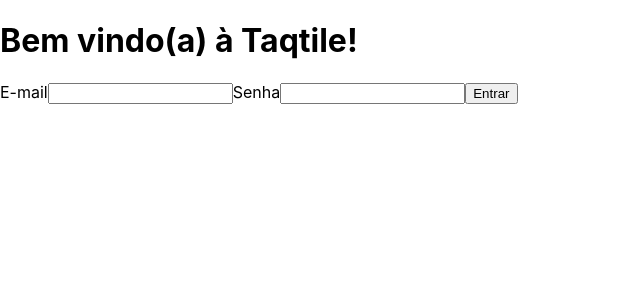
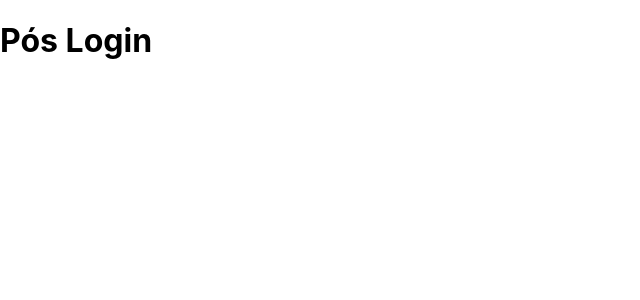
Before and after one commit to indigotech/onboard-guilherme-albuquerque, a React (Create React App) app in the folder adventure-beta/: page /home in a window 1280 px wide. Shown: the top 300 px of the page, without its empty margins (0-640 px from the left). Built offline with nearby package versions, Linux system fonts and the light colour scheme.

Commit message:
redirection page after successful login

```diff
--- a/adventure-beta/package.json
+++ b/adventure-beta/package.json
@@ -11,9 +11,11 @@
     "@types/node": "12.12.55",
     "@types/react": "16.9.49",
     "@types/react-dom": "16.9.8",
+    "@types/react-router-dom": "5.1.5",
     "graphql": "15.3.0",
     "react": "16.13.1",
     "react-dom": "16.13.1",
+    "react-router-dom": "^5.2.0",
     "react-scripts": "3.4.3",
     "typescript": "3.7.5"
   },
--- a/adventure-beta/src/App.tsx
+++ b/adventure-beta/src/App.tsx
@@ -1,80 +1,21 @@
-import React, { useState } from "react";
-import { ApolloClient, InMemoryCache, gql } from "@apollo/client";
-
-const client = new ApolloClient({
-  uri: "https://tq-template-server-sample.herokuapp.com/graphql",
-  cache: new InMemoryCache(),
-});
+import React from "react";
+import LoginPage from "./container/LoginPage/index";
+import BlankPage from "./container/BlankPage/index";
+import { BrowserRouter, Route, Switch } from "react-router-dom";
 
 function App() {
-  const [loginInput, setLogin] = useState<string>("");
-  const [passwordInput, setPassword] = useState<string>("");
+  return (
+    <BrowserRouter>
+      <Switch>
+        <Route exact path={"/"}>
+          <LoginPage />
+        </Route>
 
-  const handleOnSubmit = (e: React.FormEvent) => {
-    e.preventDefault();
-    client
-      .mutate({
-        mutation: gql`
-          mutation {
-            login(data: { email: "${loginInput}", password: "${passwordInput}" }) {
-              token
-            }
-          }
-        `,
-      })
-      .then((resp) => {
-        localStorage.setItem("@adventure-beta/token", resp.data.login.token);
-      })
-      .catch((err) => {
-        alert(err);
-      });
-  };
-
-  const handleLoginInputChange = (
-    event: React.ChangeEvent<HTMLInputElement>
-  ) => {
-    setLogin(event.target.value);
-  };
-
-  const handlePasswordInputChange = (
-    event: React.ChangeEvent<HTMLInputElement>
-  ) => {
-    setPassword(event.target.value);
-  };
-
-  return (
-    <div>
-      <h1>Bem vindo(a) à Taqtile!</h1>
-      <form onSubmit={handleOnSubmit}>
-        <label>
-          {"E-mail"}
-
-          <input
-            type="email"
-            required={true}
-            pattern="[a-z0-9._%+-]+@[a-z0-9.-]+\.[a-z]{2,}$"
-            onChange={handleLoginInputChange}
-            value={loginInput}
-          />
-        </label>
-
-        <label>
-          {"Senha"}
-
-          <input
-            type="password"
-            required={true}
-            pattern="(?=.*\d)(?=.*[a-z]).{7,}"
-            onChange={handlePasswordInputChange}
-            value={passwordInput}
-            title=" A sua senha deve ter pelo menos 7 caracteres e conter pelo menos:
-            uma letra minúscula e um dígito. "
-          />
-        </label>
-
-        <input type="submit" value="Entrar" />
-      </form>
-    </div>
+        <Route exact path={"/home"}>
+          <BlankPage />
+        </Route>
+      </Switch>
+    </BrowserRouter>
   );
 }
 
--- /dev/null
+++ b/adventure-beta/src/container/BlankPage/index.tsx
@@ -0,0 +1,7 @@
+import React from "react";
+
+function BlankPage() {
+  return <h1>Pós Login</h1>;
+}
+
+export default BlankPage;
--- /dev/null
+++ b/adventure-beta/src/container/LoginPage/index.tsx
@@ -0,0 +1,85 @@
+import React, { useState } from "react";
+import { ApolloClient, InMemoryCache, gql } from "@apollo/client";
+import { useHistory } from "react-router-dom";
+
+const client = new ApolloClient({
+  uri: "https://tq-template-server-sample.herokuapp.com/graphql",
+  cache: new InMemoryCache(),
+});
+
+function LoginPage() {
+  const [loginInput, setLogin] = useState<string>("");
+  const [passwordInput, setPassword] = useState<string>("");
+
+  const history = useHistory();
+
+  const handleOnSubmit = (e: React.FormEvent) => {
+    e.preventDefault();
+    client
+      .mutate({
+        mutation: gql`
+          mutation {
+            login(data: { email: "${loginInput}", password: "${passwordInput}" }) {
+              token
+            }
+          }
+        `,
+      })
+      .then((resp) => {
+        localStorage.setItem("@adventure-beta/token", resp.data.login.token);
+        history.push("/home");
+      })
+      .catch((err) => {
+        alert(err);
+      });
+  };
+
+  const handleLoginInputChange = (
+    event: React.ChangeEvent<HTMLInputElement>
+  ) => {
+    setLogin(event.target.value);
+  };
+
+  const handlePasswordInputChange = (
+    event: React.ChangeEvent<HTMLInputElement>
+  ) => {
+    setPassword(event.target.value);
+  };
+
+  return (
+    <div>
+      <h1>Bem vindo(a) à Taqtile!</h1>
+      <form onSubmit={handleOnSubmit}>
+        <label>
+          {"E-mail"}
+
+          <input
+            type="email"
+            required={true}
+            pattern="[a-z0-9._%+-]+@[a-z0-9.-]+\.[a-z]{2,}$"
+            onChange={handleLoginInputChange}
+            value={loginInput}
+          />
+        </label>
+
+        <label>
+          {"Senha"}
+
+          <input
+            type="password"
+            required={true}
+            pattern="(?=.*\d)(?=.*[a-z]).{7,}"
+            onChange={handlePasswordInputChange}
+            value={passwordInput}
+            title=" A sua senha deve ter pelo menos 7 caracteres e conter pelo menos:
+            uma letra minúscula e um dígito. "
+          />
+        </label>
+
+        <input type="submit" value="Entrar" />
+      </form>
+    </div>
+  );
+}
+
+export default LoginPage;
```
Also changed, not shown: 1 other file (tests, documents, lock files or other folders).
